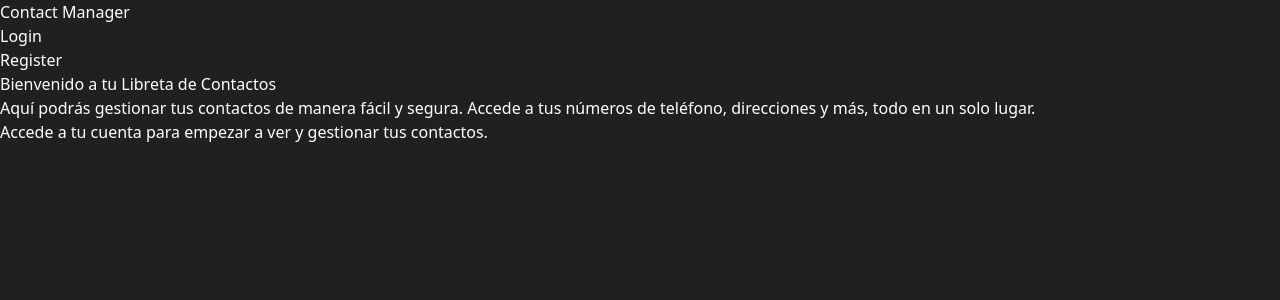
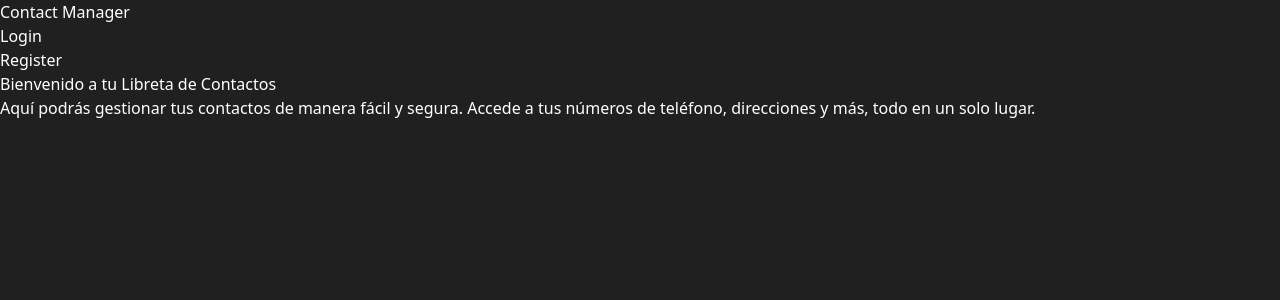
Before and after one commit to axquijano/API-CRUD-CONTACTO, a React (Vite) app in the folder client/: page / in a window 1280 px wide. Shown: the top 300 px of the page. Built offline with nearby package versions, Linux system fonts and the light colour scheme.

Commit message:
Añadir validación para número de teléfono obligatorio en el formulario

```diff
--- a/client/src/components/PhoneItem.jsx
+++ b/client/src/components/PhoneItem.jsx
@@ -2,13 +2,11 @@ import React from 'react';
 
 const PhoneItem = ({ index, phone, onPhoneChange, onDeletePhone }) => {
     const handleTypeChange = (e) => {
-
         const newPhone = { ...phone, type: e.target.value };
         onPhoneChange(index, newPhone);
     }
 
     const handleNumberChange = (e) => {
-        console.log(phone.type)
         const newPhone = { ...phone, phone_number: e.target.value };
         onPhoneChange(index, newPhone);
     }
--- a/client/src/components/PhoneList.jsx
+++ b/client/src/components/PhoneList.jsx
@@ -11,8 +11,8 @@ const PhoneList = ({phones, setPhones}) => {
 
     // Función para actualizar el valor de un teléfono específico
     const handlePhoneChange = (index, newPhone) => {
-        const updatedPhones = phones.map((phone, i) => (i === index ? newPhone : phone));
-        setPhones(updatedPhones);
+            const updatedPhones = phones.map((phone, i) => (i === index ? newPhone : phone));
+            setPhones(updatedPhones);
     }
 
     // Función para eliminar un teléfono
--- a/client/src/pages/ContactFormPage.jsx
+++ b/client/src/pages/ContactFormPage.jsx
@@ -35,6 +35,14 @@ const ContactFormPage = () => {
     },[]);
 
     const onSubmit = handleSubmit((data) => {
+
+        // Verificar si al menos un número de teléfono está ingresado
+        const hasPhone = telephones.some(phone => phone.phone_number.trim() !== '');
+
+        if (!hasPhone) {
+            alert("Debes ingresar al menos un número de teléfono.");
+            return; // Salir de la función sin enviar el formulario
+        }
         const jsonData = {
             first_name: data.first_name,
             last_name: data.last_name,
@@ -48,7 +56,6 @@ const ContactFormPage = () => {
             createContact(jsonData);
 
         }
-
         navigate("/contacts");
     });
 
--- a/client/src/pages/HomePage.jsx
+++ b/client/src/pages/HomePage.jsx
@@ -7,14 +7,7 @@ const HomePage = () => {
                     Aquí podrás gestionar tus contactos de manera fácil y segura. Accede a tus números de teléfono, direcciones y más,
                     todo en un solo lugar.
                 </p>
-                {/* Placeholder for future contact details */}
-                <div className="mt-12">
-                    <div className=" text-center">
-                        <p className="text-zinc-400">
-                            Accede a tu cuenta para empezar a ver y gestionar tus contactos.
-                        </p>
-                    </div>
-                </div>
+
             </div>
         </div>
 
```
Also changed, not shown: 1 other file (tests, documents, lock files or other folders).
